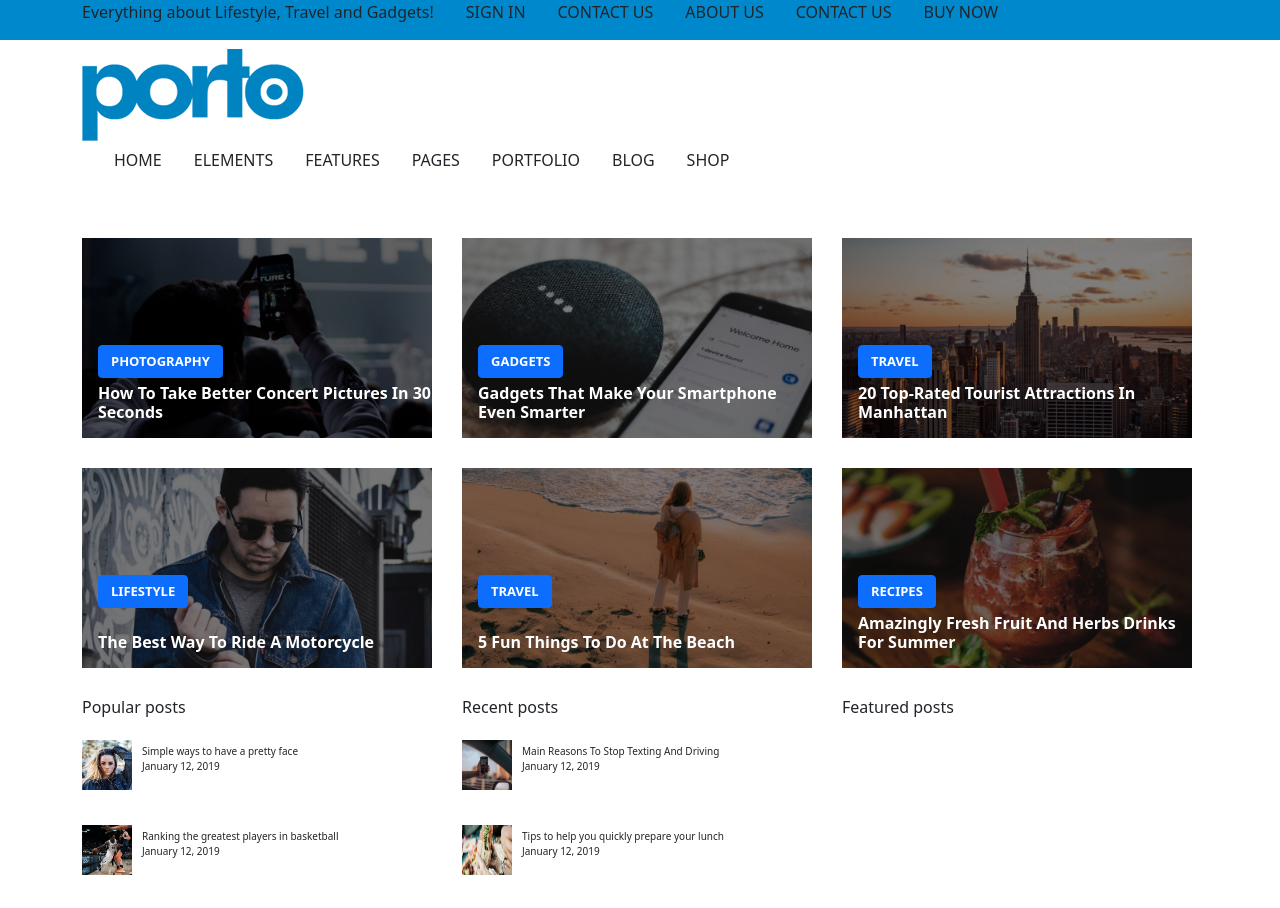
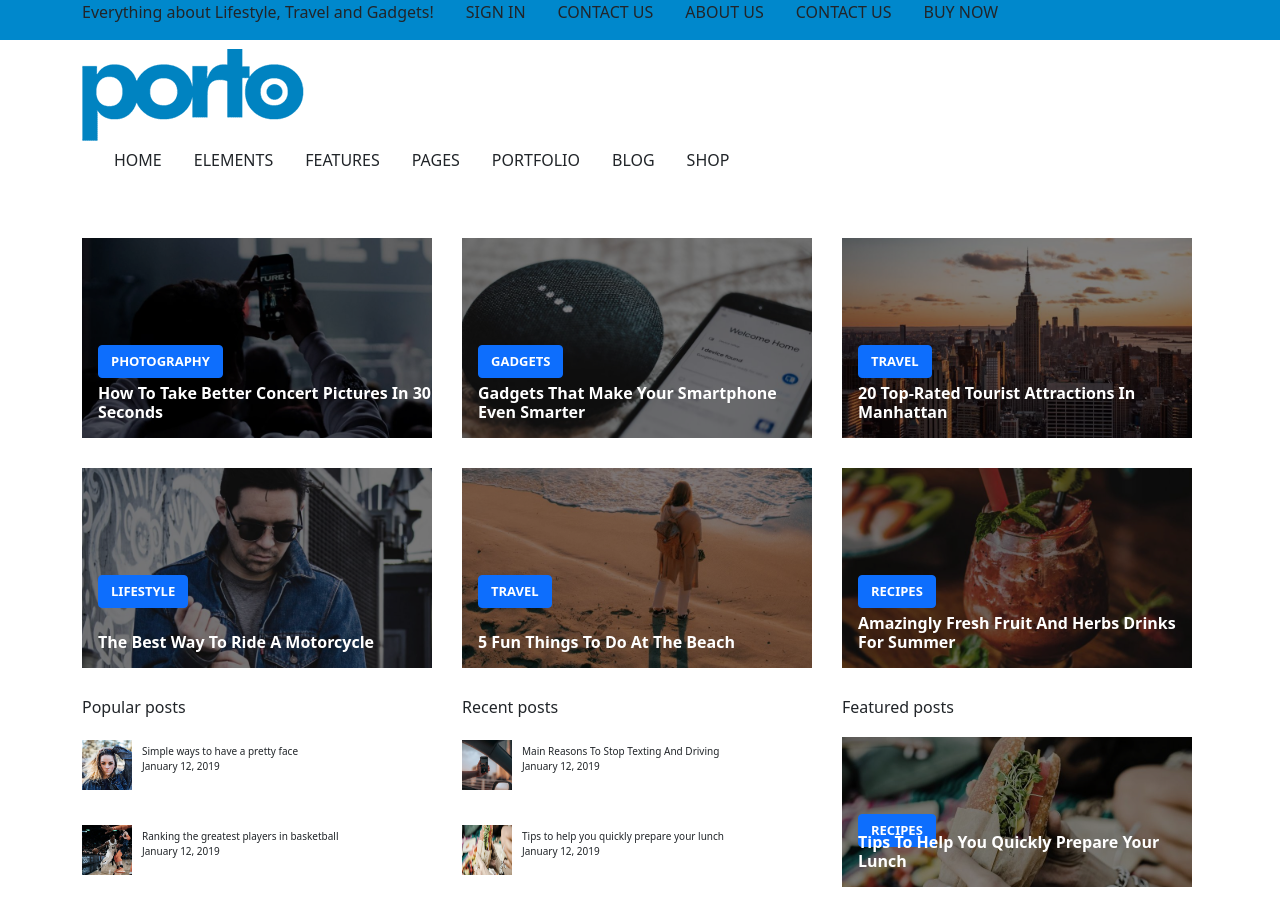
Before and after one commit to ClaudiaLanzoni/proj-html-vuejs, a Vue app: page / in a window 1280 px wide. Shown: the top 908 px of the page. Built offline with nearby package versions, Linux system fonts and the light colour scheme.

Commit message:
main third column in featured posts first half printed

```diff
--- a/src/components/CardJumbotron.vue
+++ b/src/components/CardJumbotron.vue
@@ -23,7 +23,7 @@ export default {
     props : ['topic'],
     data : function () {
         return {
-        backgroundimg : true
+
     }
     }
 }
--- a/src/components/Main.vue
+++ b/src/components/Main.vue
@@ -30,12 +30,14 @@
             </div>
 
             <div class="col-4">
-                <div>
+
                   <h6>Featured posts</h6>
-                  <img src="" alt="">
-                  <p></p>
-                  <p></p>
-                </div>
+                  <div  class="recipe_img">
+                    <img src="../assets/images/img/blog-66 (1).jpg" alt="recipe post image">
+                    <button class="bottom_left_topic btn btn-primary">Recipes</button>
+                    <h6 class="bottom_left_title">Tips to help you quickly prepare your lunch</h6>
+                  </div>
+
             </div>
           </div>
       </div>
@@ -144,7 +146,9 @@ export default {
           titlePost : '12 Healthiest Food To Eat for Breakfast',
           datePost : 'January 12, 2019'
         }
-      ]
+      ],
+
+
 
   }
 }
@@ -176,4 +180,37 @@ export default {
     .caption_img_post {
       display: inline-block;
     }
+
+    .recipe_img {
+        position: relative;
+        margin-top: 20px;
+
+        img {
+            width: 350px;
+            height: 150px;
+            object-fit: cover;
+            filter: brightness(50%);
+        }
+    }
+
+    .bottom_left_topic {
+        position: absolute;
+        bottom: 40px;
+        left: 16px;
+        color: $whiteColor;
+        text-transform: uppercase;
+        font-size: small;
+        font-weight: bold;
+    }
+
+    .bottom_left_title {
+        position: absolute;
+        bottom: 8px;
+        left: 16px;
+        color: $whiteColor;
+        font-weight: bold;
+        text-transform: capitalize;
+    }
+
+
 </style>
```
